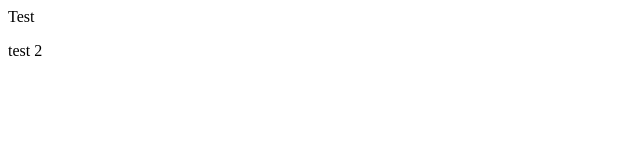
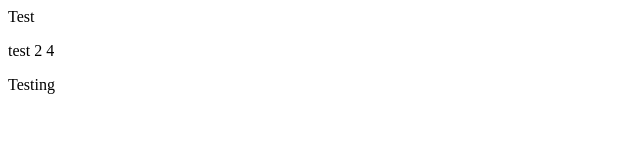
Before and after one commit to ognaleteam/test, a plain HTML site: page index.html in a window 1280 px wide. Shown: the full height of the page, 0-640 px from the left. Drawn offline with Linux system fonts and the light colour scheme.

Commit message:
Update index.html

```diff
--- a/index.html
+++ b/index.html
@@ -1,6 +1,7 @@
 <html>
 <body>
 <p>Test</p>
-<p>test 2</p>
+<p>test 2 4</p>
+<p>Testing</p>
 </body>
 </html>
```
